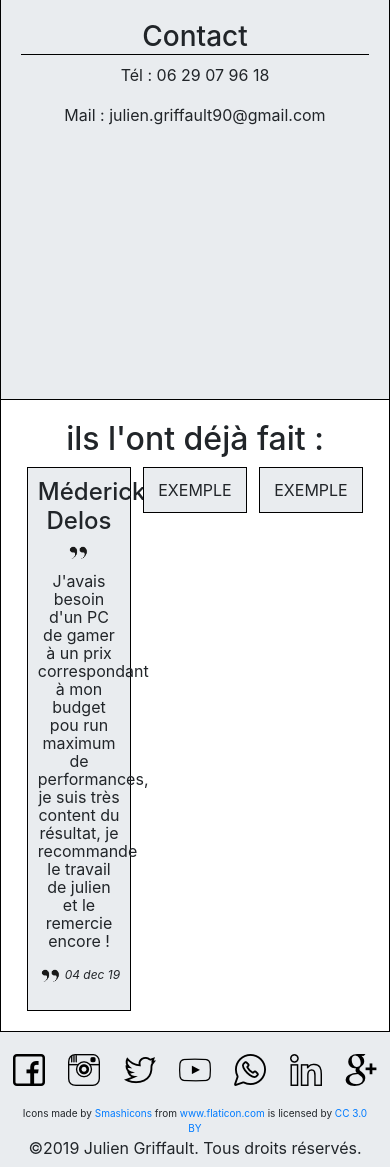
After one commit to Ju2z4y/MyWebSitePhp, a PHP site: page /contact.php in a window 390 px wide. The commit adds this page. Shown: the part 872-2039 px from the top of the page. Run offline with PHP 8.4, Linux system fonts and the light colour scheme.

Commit message:
MAJ 01/02
Ajout Contactez-moi
MAJ version mobile

```diff
--- /dev/null
+++ b/contact.php
@@ -0,0 +1,66 @@
+<!DOCTYPE html>
+<html lang="en">
+
+<head>
+    <title>Julien Griffault</title>
+    <meta charset="utf-8">
+    <meta name="viewport" content="width=device-width, initial-scale=1">
+    <link rel="stylesheet" href="https://maxcdn.bootstrapcdn.com/bootstrap/4.1.3/css/bootstrap.min.css">
+    <script src="https://ajax.googleapis.com/ajax/libs/jquery/3.3.1/jquery.min.js"></script>
+    <script src="https://cdnjs.cloudflare.com/ajax/libs/popper.js/1.14.3/umd/popper.min.js"></script>
+    <script src="https://maxcdn.bootstrapcdn.com/bootstrap/4.1.3/js/bootstrap.min.js"></script>
+    <style>
+
+<?php include 'style.css'; ?>
+
+    </style>
+</head>
+
+<body>
+
+    <?php
+require('includes/navbar.php');
+?>
+
+<div class="container contactContainer">
+    <div class="introContact">
+        <h2>Contactez-moi</h2>
+        <p>N'hésitez pas à me contacter aussi bien par SMS que par mail, je serais ravi de vous aider.</p>
+        <p>Je me déplace en région parisienne, de préférence à moins d'une heure de mon domicile. Il suffira de cliquer sur la map et sur itinétaire pour calculer la durée du trajet.</p>
+    </div>
+    <div class="contact">
+        <div class="map">
+            <iframe src="https://www.google.com/maps/embed?pb=!1m18!1m12!1m3!1d10516.376207627985!2d2.307921695450821!3d48.780094668477076!2m3!1f0!2f0!3f0!3m2!1i1024!2i768!4f13.1!3m3!1m2!1s0x47e6712a13518e05%3A0x40b82c3688b3e80!2s92340+Bourg-la-Reine!5e0!3m2!1sfr!2sfr!4v1549024738770" width="100%" height="100%" frameborder="0" style="border:0" allowfullscreen></iframe>
+        </div>
+        <div class="contactInfo">
+            <h3>Contact</h3>
+            <p>Tél : 06 29 07 96 18</p>
+            <p>Mail : julien.griffault90@gmail.com</p>
+        </div>
+
+    </div>
+    <div class="temoignages">
+        <h2>ils l'ont déjà fait : </h2>
+        <div class="temoignagesList">
+            <div class="temoignagesBox">
+                <h4>Méderick Delos</h4>
+                <div class="temoignageText">
+                    <img class="quote" src="images/quote12.png" width="20"/>
+                    <p class="testouille">J'avais besoin d'un PC de gamer à un prix correspondant à mon budget pou run maximum de performances, je suis très content du résultat, je recommande le travail de julien et le remercie encore !</p>
+                    <img class="quote" src="images/quote12.png" width="20"/>
+                    <p class="temoignageDate">04 dec 19</p>
+                </div>
+            </div>
+            <div class="temoignagesBox">EXEMPLE</div>
+            <div class="temoignagesBox">EXEMPLE</div>
+        </div>
+    </div>
+</div>
+
+<?php
+require('includes/footer.php');
+    ?>
+
+</body>
+
+</html>
--- a/curriculum.php
+++ b/curriculum.php
@@ -25,11 +25,11 @@ require('includes/navbar.php');
     <div class="container justify-content cvContainer">
 
         <div class="contactBox row">
-            <div class="contact">
+            <div class="contactCV">
                 <strong>E-mail : </strong>julien.griffault90@gmail.com
             </div>
             <div> <p> </p></div>
-            <div class="contact">
+            <div class="contactCV">
                 <strong>Tel : </strong>06 29 07 96 18
             </div>
             <div class="photoBox"><img class="photo" src="images/photoID.png" alt="Logo" style="width:100px;"></div>
--- a/includes/footer.php
+++ b/includes/footer.php
@@ -9,4 +9,5 @@
             <img src="icones/socialBlack/google-plus.png" />
         </div>
         <div class="iconeLiscence">Icons made by <a href="https://www.flaticon.com/authors/smashicons" title="Smashicons">Smashicons</a> from <a href="https://www.flaticon.com/" title="Flaticon">www.flaticon.com</a> is licensed by <a href="http://creativecommons.org/licenses/by/3.0/" title="Creative Commons BY 3.0" target="_blank">CC 3.0 BY</a></div>
+        <div class="sign">©2019 Julien Griffault. Tous droits réservés.</div>
     </div>
--- a/includes/navbar.php
+++ b/includes/navbar.php
@@ -6,15 +6,18 @@
 
         <div class="" id="collapsibleNavbar">
             <ul class="navbar-nav">
-                <li class="nav-item">
-                    <a class="nav-link" href="curriculum.php">Curriculum Vitae</a>
+                <li class="nav-item ">
+                    <a class="nav-link" href="services.php">Mes services</a>
                 </li>
                 <li class="nav-item ">
-                    <a class="nav-link" href="services.php">Mes services</a>
+                    <a class="nav-link" href="contact.php">Contactez moi</a>
                 </li>
                 <li class="nav-item">
                     <a class="nav-link disabled" href="#">Mes réalisation</a>
                 </li>
+                <li class="nav-item">
+                    <a class="nav-link" href="curriculum.php">Curriculum Vitae</a>
+                </li>
             </ul>
         </div>
     </nav>
--- a/index.php
+++ b/index.php
@@ -47,8 +47,7 @@ require('includes/navbar.php');
                     </li>
                 </ul>
                 <hr class="d-sm-none">
-                <div>Géolocalisation</div>
-                <iframe class="map" src="https://www.google.com/maps/embed?pb=!1m18!1m12!1m3!1d10516.376207627984!2d2.307921695450832!3d48.78009466847708!2m3!1f0!2f0!3f0!3m2!1i1024!2i768!4f13.1!3m3!1m2!1s0x47e6712a13518e05%3A0x40b82c3688b3e80!2s92340+Bourg-la-Reine!5e0!3m2!1sfr!2sfr!4v1548945370813" width="600" height="450" frameborder="0" style="border:0" allowfullscreen></iframe>
+
             </div>
             <div class="col-sm-8">
                 <h2>Site en construction</h2>
--- a/style.css
+++ b/style.css
@@ -3,6 +3,7 @@
 body {
     width: 100%;
     justify-content: center;
+    background-color: white;
 }
 
 .cvContainer {
@@ -46,7 +46,7 @@ body {
     margin-left: 30px;
 }
 
-.contact {
+.contactCV {
     padding-top: 35px;
 }
 
@@ -247,19 +248,24 @@ ul {
 /* FOOTER */
 
 .footerBox {
+    border-top: solid black 1px;
     margin-bottom: 0;
-
+    border-radius: 0px 0px 0px 0px;
     vertical-align: middle;
 }
 
 .iconeLiscence {
     font-size: 10px;
     margin-top: 20px;
-    margin-bottom: -20px;
 }
 
 .socialIcon {
+    margin-top: -10px;
     justify-content: space-around;
+}
+
+.sign {
+    margin-bottom: -25px;
 }
 
 /* INDEX */
@@ -270,10 +276,136 @@ ul {
     background-size: 360px;
 }
 
+/* Contact */
+.contactContainer {
+    border-right: solid black 1px;
+    border-left: solid black 1px;
+    padding: 0px;
+}
 
+.introContact {
+    text-align: center;
+    padding: 25px;
+}
 
+.map {
+    width: 50%;
+    height: 400px;
+    border-top: solid black 1px;
+    border-bottom: solid black 1px;
+}
+
+.contact {
+    padding: 30px;
+    justify-content: space-around;
+    background-color: rgb(233,236,239);
+    display: flex;
+    flex-direction: row;
+    flex-wrap: wrap;
+    padding: 0px;
+    margin: 0px;
+}
+
+.contactInfo {
+    width: 50%;
+    height: 400px;
+    border-top: solid black 1px;
+    border-bottom: solid black 1px;
+    padding: 20px;
+}
+
+.temoignagesList {
+    display: flex;
+    flex-direction: row;
+    justify-content: space-around;
+    flex-wrap: wrap;
+}
+
+.temoignages {
+    text-align: center;
+    padding: 20px;
+}
+
+.temoignagesBox {
+    width: 30%;
+    height: 100%;
+    border: solid black 1px;
+    background-color: rgb(233,236,239);
+    padding: 10px;
+}
+
+.temoignageText {
+    line-height: 18px;
+}
+
+.temoignageDate {
+    font-style: italic;
+    font-size: 12px;
+    float: right;
+
+}
+
+.temoignages h2 {
+}
+
+temoignageText {
+    line-height: 10px;
+}
 
 /*
 window.scrollTop > x
 
 */
+
+
+@media only screen and (max-width : 450px) and (min-width : 100px) {
+    .serviceContainer {
+      padding-left: 0px;
+      padding-right: 0px;
+    }
+
+    .contactContainer {
+      padding-left: 0px;
+      padding-right: 0px;
+    }
+
+    .serviceClass {
+        height: 120px;
+        width: 100%;
+    }
+
+    .map {
+        width: 100%;
+    }
+
+    .contactInfo {
+        width: 100%;
+        height: 400px;
+        border: solid black 1px;
+    }
+
+    .contact {
+        padding: 0px;
+    }
+
+    .hardWareTitre h3{
+        font-size: 18px;
+    }
+
+    .hardWareTitre{
+        padding-bottom: 2px;
+    }
+
+    .contactInfo {
+        border: none;
+        border-bottom: solid black 1px;
+        text-align: center;
+    }
+
+    .contactInfo h3 {
+        border: none;
+        border-bottom: solid black 1px;
+        text-align: center;
+    }
+
+}
```
Also changed, not shown: other parts of style.css (+37 -37 lines), services.php (+21 -22 lines), images/cloudBackPetit.png (added), images/hardWareBackPetit.png (added), images/hardWareBackPetit2.png (added), images/quote.png (added), images/quote1.png (added), images/quote12.png (added), images/quote3.png (added), images/webDevBackPetit.png (added).
